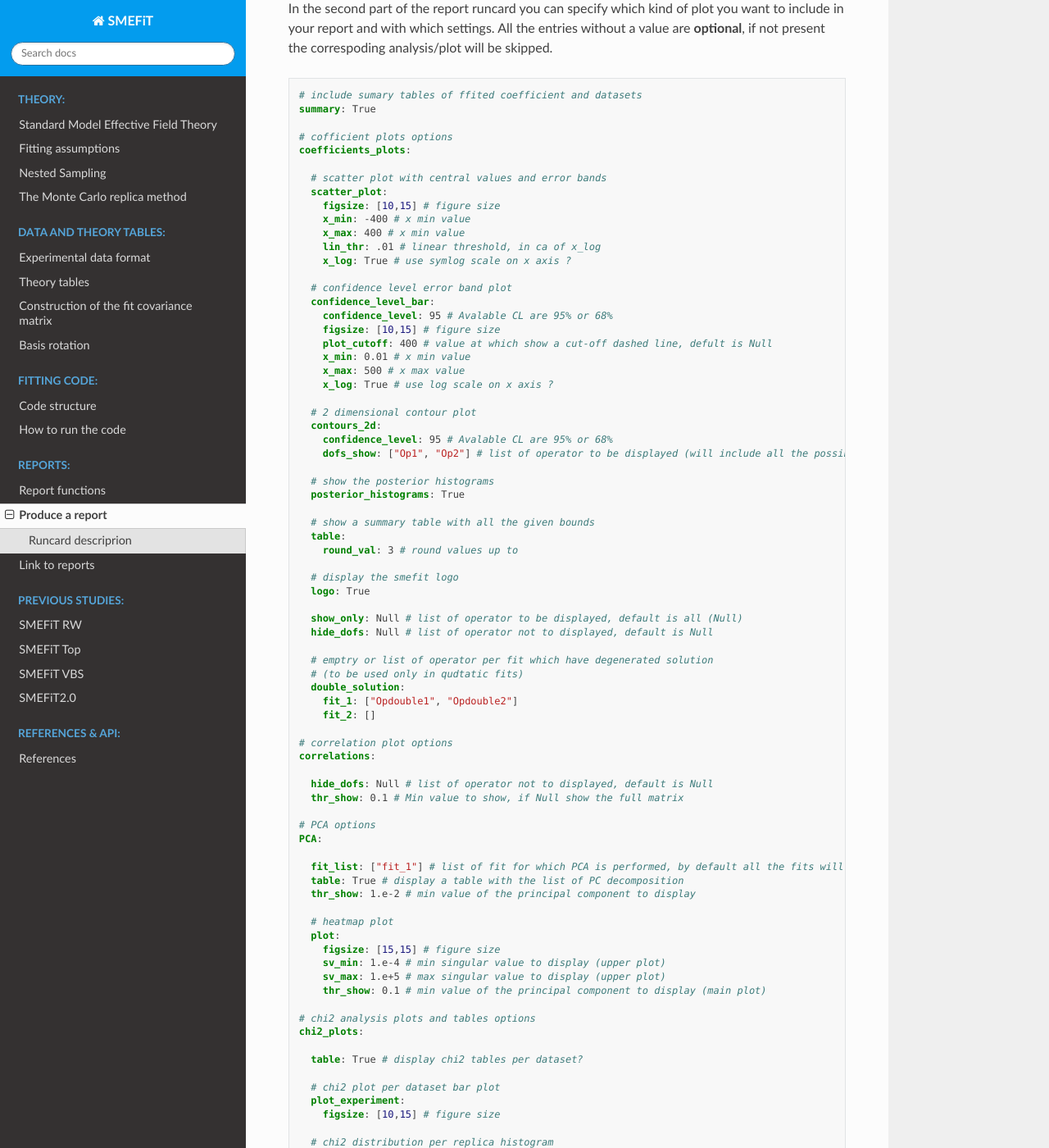
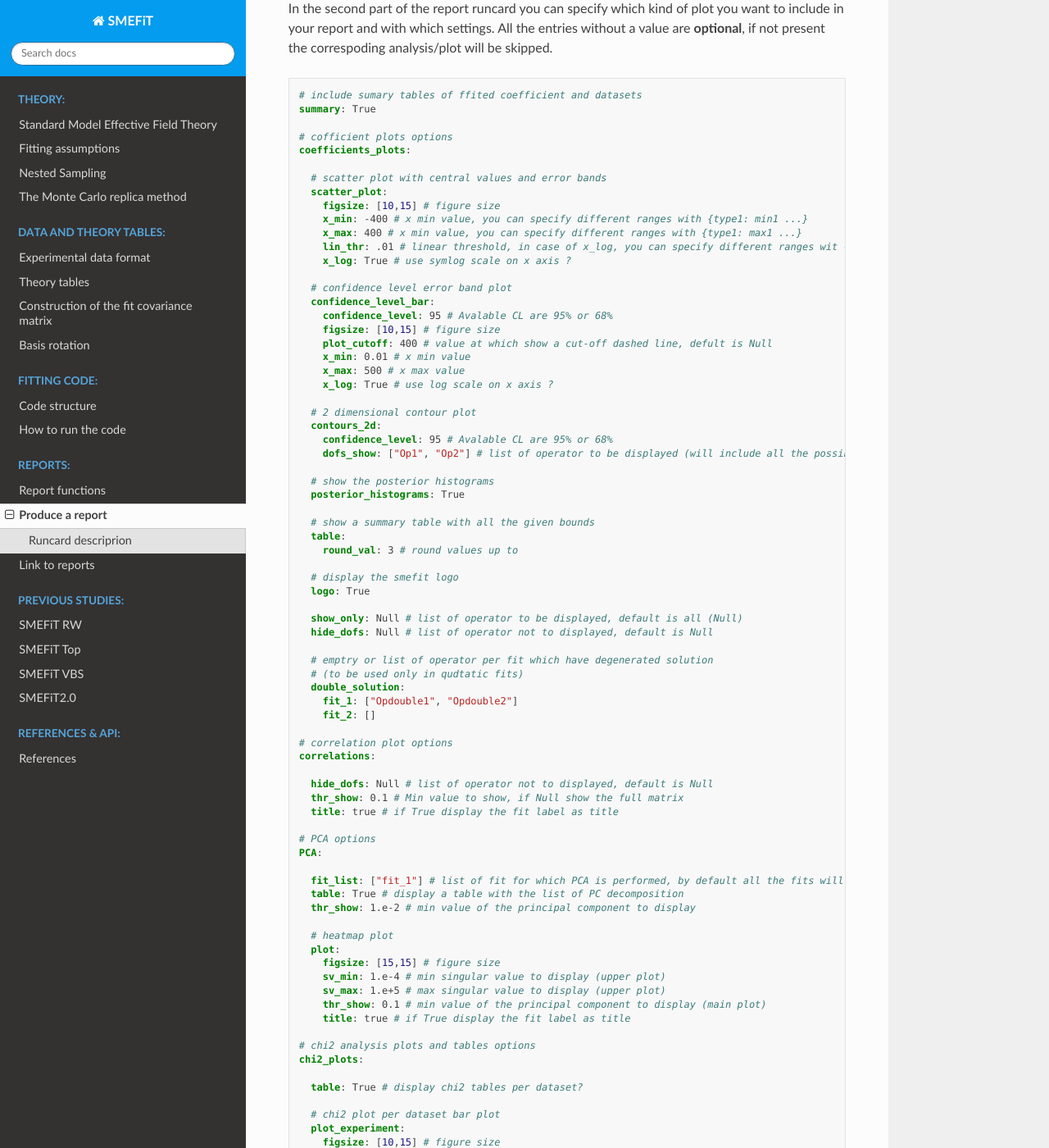
Before and after one commit to LHCfitNikhef/smefit_release, a Sphinx documentation site: the page built from docs/source/report/running.md, in a window 1280 px wide and 1400 px high, scrolled down 1067 px. Shown: the whole window at 82% size. Built offline with Sphinx 7.4.7 and the Read the Docs theme 2.0.0, drawn with Linux system fonts in a browser that asks for light colours; pages that are not in the unit, such as notebooks, are missing from menus.

```diff
--- a/docs/source/report/running.md
+++ b/docs/source/report/running.md
@@ -63,9 +63,9 @@
   # scatter plot with central values and error bands
   scatter_plot:
     figsize: [10,15] # figure size
-    x_min: -400 # x min value
-    x_max: 400 # x min value
-    lin_thr: .01 # linear threshold, in ca of x_log
+    x_min: -400 # x min value, you can specify different ranges with {type1: min1 ...}
+    x_max: 400 # x min value, you can specify different ranges with {type1: max1 ...}
+    lin_thr: .01 # linear threshold, in case of x_log, you can specify different ranges wit {type1: min1 ...}
     x_log: True # use symlog scale on x axis ?
 
   # confidence level error band plot
@@ -106,6 +106,7 @@
 
   hide_dofs: Null # list of operator not to displayed, default is Null
   thr_show: 0.1 # Min value to show, if Null show the full matrix
+  title: true # if True display the fit label as title
 
 # PCA options
 PCA:
@@ -120,6 +121,7 @@
     sv_min: 1.e-4 # min singular value to display (upper plot)
     sv_max: 1.e+5 # max singular value to display (upper plot)
     thr_show: 0.1 # min value of the principal component to display (main plot)
+    title: true # if True display the fit label as title
 
 # chi2 analysis plots and tables options
 chi2_plots:
```
Also changed, not shown: 1 other file.
